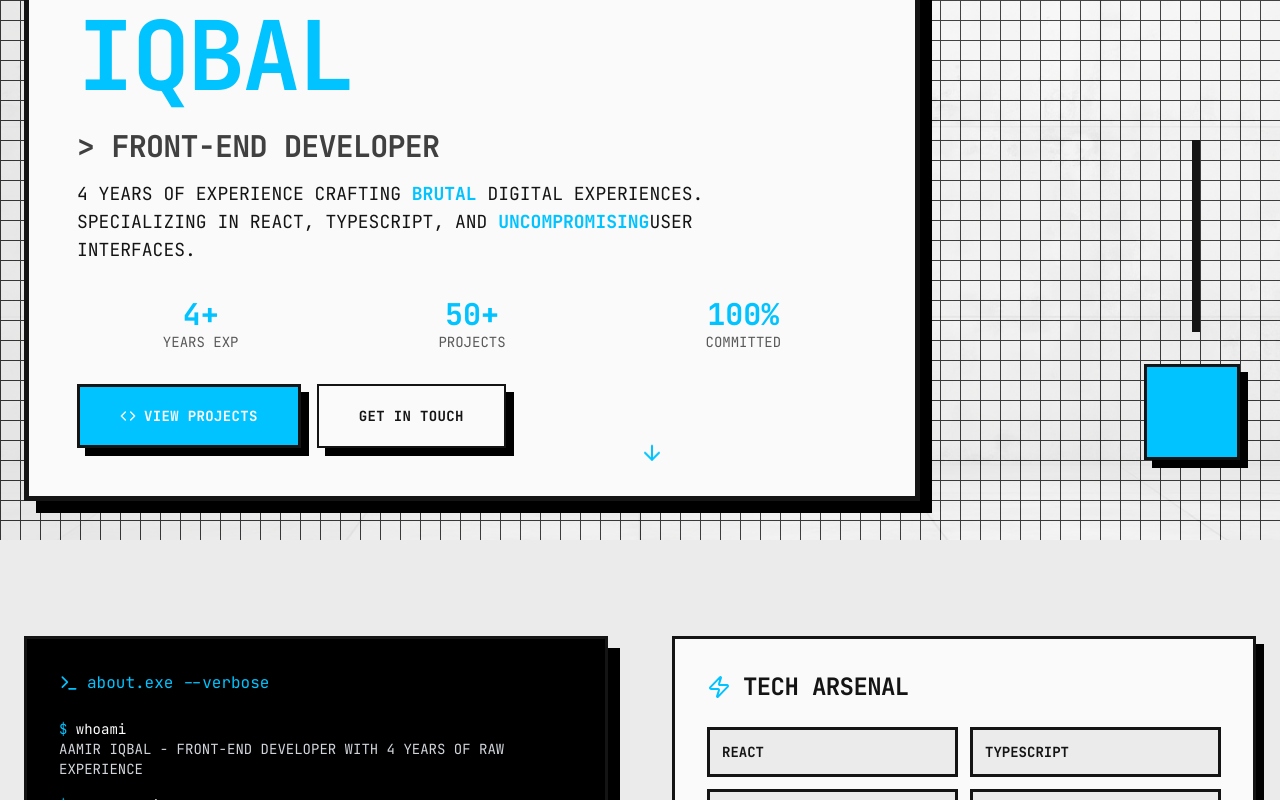
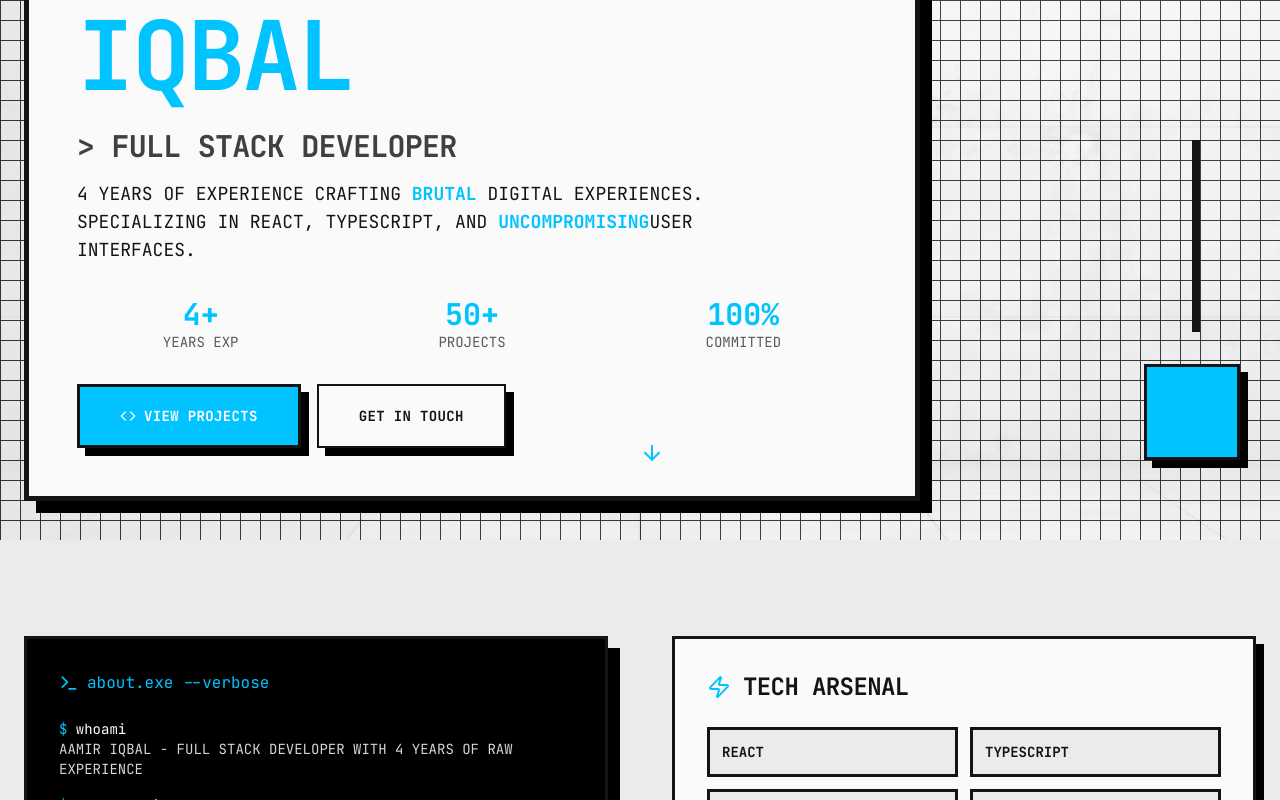
Before and after one commit to AmirIqbalKhan/portfolio, a React (Vite) app: page / in a window 1280 px wide. Shown: the part 260-1060 px from the top of the page. Built offline with nearby package versions, Linux system fonts and the light colour scheme.

Commit message:
Update portfolio content from Frontend to Full Stack Developer

```diff
--- a/index.html
+++ b/index.html
@@ -3,15 +3,15 @@
   <head>
     <meta charset="UTF-8" />
     <meta name="viewport" content="width=device-width, initial-scale=1.0" />
-    <title>Aamir Iqbal - Front-End Developer</title>
-    <meta name="description" content="Brutalist portfolio of Aamir Iqbal - Front-End Developer with 4 years experience crafting uncompromising digital experiences" />
+    <title>Aamir Iqbal - Full Stack Developer</title>
+    <meta name="description" content="Brutalist portfolio of Aamir Iqbal - Full Stack Developer with 4 years experience crafting uncompromising digital experiences" />
     <meta name="author" content="Aamir Iqbal" />
     <link rel="preconnect" href="https://fonts.googleapis.com">
     <link rel="preconnect" href="https://fonts.gstatic.com" crossorigin>
     <link href="https://fonts.googleapis.com/css2?family=Inter:wght@400;500;600;700;800;900&family=JetBrains+Mono:wght@400;500;600;700;800&display=swap" rel="stylesheet">
 
     <meta property="og:title" content="web-craft-wizardry-four" />
-    <meta property="og:description" content="Aamir Iqbal Khan's Portfolio - Frontend Developer, UI Designer, and Web Enthusiast" />
+    <meta property="og:description" content="Aamir Iqbal Khan's Portfolio - Full Stack Developer, UI Designer, and Web Enthusiast" />
     <meta property="og:type" content="website" />
     <meta property="og:image" content="/favicon.ico" />
 
--- a/src/components/About.tsx
+++ b/src/components/About.tsx
@@ -24,7 +24,7 @@ const About = () => {
                 <span className="text-electric">$</span> whoami
                 <br />
                 <span className="text-gray-300">
-                  AAMIR IQBAL - FRONT-END DEVELOPER WITH 4 YEARS OF RAW EXPERIENCE
+                  AAMIR IQBAL - FULL STACK DEVELOPER WITH 4 YEARS OF RAW EXPERIENCE
                 </span>
               </div>
 
--- a/src/components/Contact.tsx
+++ b/src/components/Contact.tsx
@@ -30,7 +30,7 @@ const Contact = () => {
                 <p className="text-xs md:text-sm text-gray-300">
                   I'M ALWAYS OPEN TO DISCUSSING NEW OPPORTUNITIES,
                   COLLABORATIONS, OR JUST TALKING SHOP ABOUT THE LATEST
-                  FRONT-END TECHNOLOGIES.
+                  FULL STACK TECHNOLOGIES.
                 </p>
               </div>
 
--- a/src/components/Footer.tsx
+++ b/src/components/Footer.tsx
@@ -14,7 +14,7 @@ const Footer = () => {
               <span className="font-mono font-bold text-xl">AAMIR.DEV</span>
             </div>
             <p className="font-mono text-sm text-gray-400 leading-relaxed">
-              FRONT-END DEVELOPER CRAFTING BRUTAL DIGITAL EXPERIENCES
+              FULL STACK DEVELOPER CRAFTING BRUTAL DIGITAL EXPERIENCES
               WITH 4 YEARS OF UNCOMPROMISING DEDICATION.
             </p>
           </div>
--- a/src/components/Hero.tsx
+++ b/src/components/Hero.tsx
@@ -35,7 +35,7 @@ const Hero = () => {
 
             <div className="mb-6 md:mb-8">
               <h2 className="text-xl md:text-2xl lg:text-3xl font-mono mb-3 md:mb-4 text-industrial-gray">
-                &gt; FRONT-END DEVELOPER
+                &gt; FULL STACK DEVELOPER
               </h2>
               <p className="text-base md:text-lg font-mono max-w-2xl leading-relaxed">
                 4 YEARS OF EXPERIENCE CRAFTING
```
